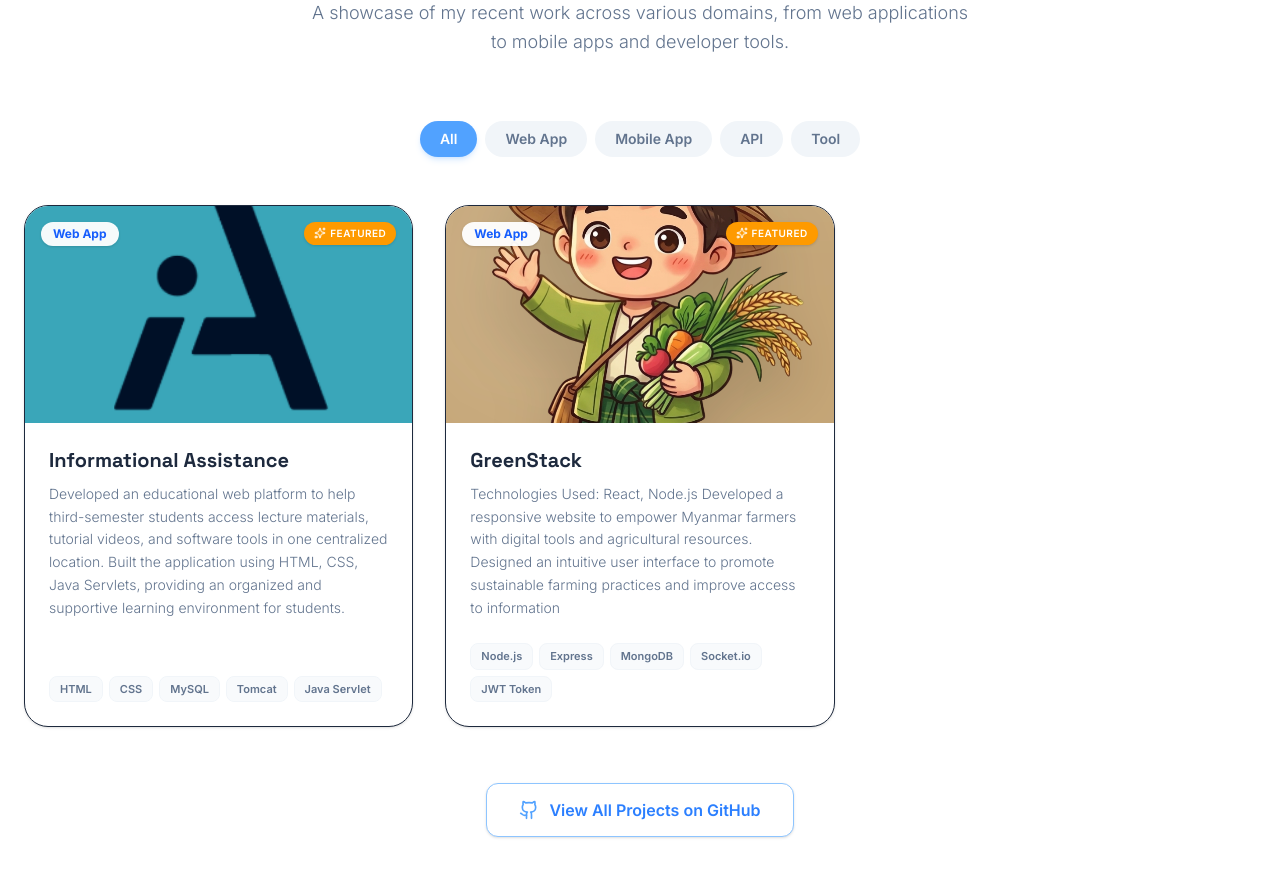
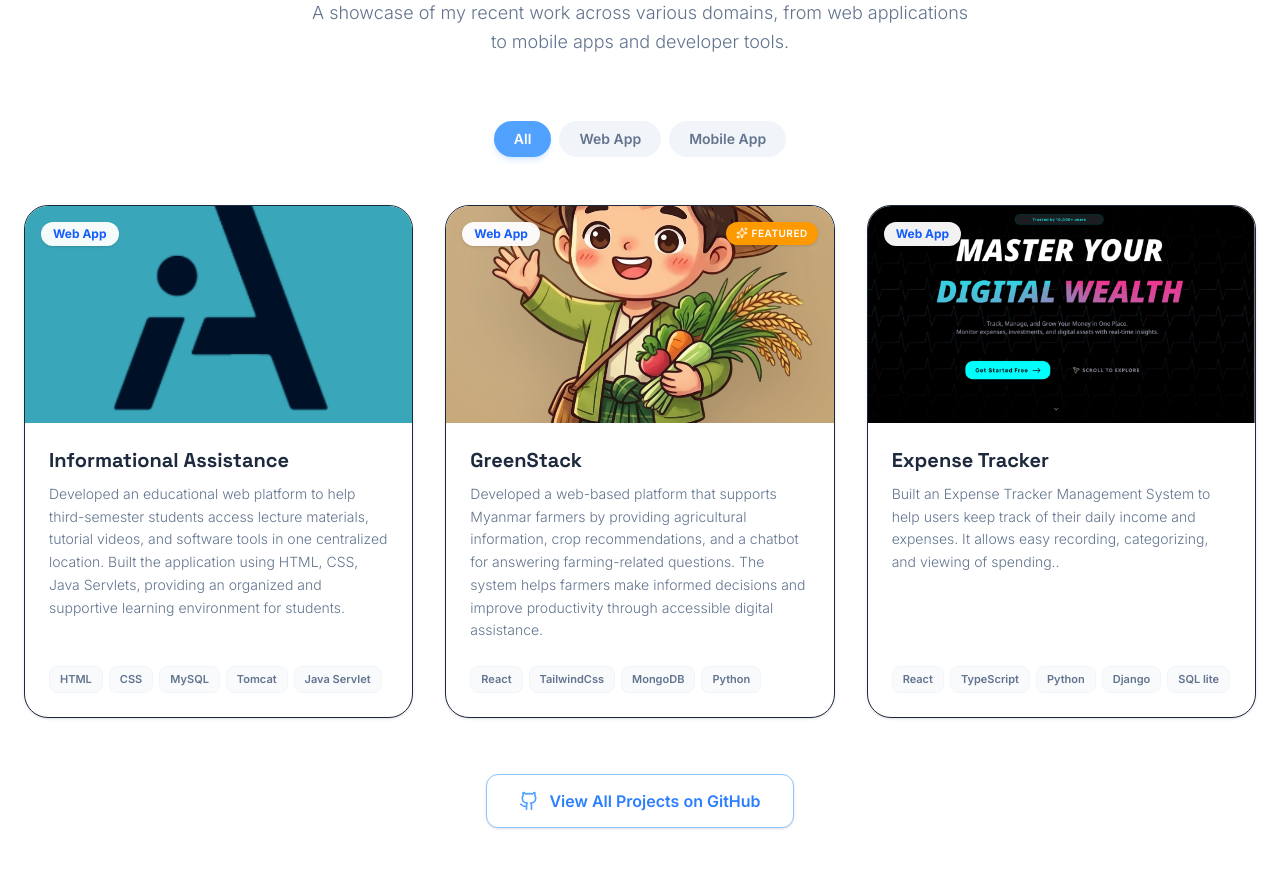
Before and after one commit to QaraEzio/wai_yan_portfolio, a React (Vite) app: page / in a window 1280 px wide. Shown: the part 2680-3557 px from the top of the page. Built offline with nearby package versions, Linux system fonts and the light colour scheme.

Commit message:
add project

```diff
--- a/src/components/Projects.tsx
+++ b/src/components/Projects.tsx
@@ -7,13 +7,15 @@ import { Project } from '../types';
 import pjimage_1 from '../assets/images/greenstack.png';
 // @ts-ignore: Allow importing image asset without a dedicated module declaration
 import pjimage_2 from '../assets/images/info_ass.png';
+// @ts-ignore: Allow importing image asset without a dedicated module declaration
+import pjimage_3 from '../assets/images/expense.png';
 
 export default function Projects() {
   const [selectedCategory, setSelectedCategory] = useState<'All' | 'Web App' | 'Mobile App' | 'API' | 'Tool'>('All');
   const [activeProjectModal, setActiveProjectModal] = useState<Project | null>(null);
 
-  const categories: ('All' | 'Web App' | 'Mobile App' | 'API' | 'Tool')[] = [
-    'All', 'Web App', 'Mobile App', 'API', 'Tool'
+  const categories: ('All' | 'Web App' | 'Mobile App' )[] = [
+    'All', 'Web App', 'Mobile App',
   ];
 
   const projects: Project[] = [
@@ -27,32 +29,32 @@ export default function Projects() {
       tags: ['HTML', 'CSS', 'MySQL', 'Tomcat','Java Servlet' ],
       liveUrl: 'https://jolly-bienenstitch-9279c8.netlify.app/',
       githubUrl: 'https://github.com/waiyanhtet/ecommerce-react-node',
-      featured: true
+      featured: false
     },
     {
       id: 'greenstack',
       title: 'GreenStack',
       category: 'Web App',
-      description: 'Technologies Used: React, Node.js Developed a responsive website to empower Myanmar farmers with digital tools and agricultural resources. Designed an intuitive user interface to promote sustainable farming practices and improve access to information',
-      longDescription: 'A production-hardened RESTful microservice tailored to support multiple collaborative users. Features robust role-based access controls, automatic MongoDB index optimization, rapid request parsing, and socket-driven live alerts when collaborative task cards migrate between lifecycle stages.',
+      description: 'Developed a web-based platform that supports Myanmar farmers by providing agricultural information, crop recommendations, and a chatbot for answering farming-related questions. The system helps farmers make informed decisions and improve productivity through accessible digital assistance.',
+      longDescription: 'Developed a web-based platform that supports Myanmar farmers by providing agricultural information, crop recommendations, and a chatbot for answering farming-related questions. The system helps farmers make informed decisions and improve productivity through accessible digital assistance.',
       image: pjimage_1,
-      tags: ['Node.js', 'Express', 'MongoDB', 'Socket.io', 'JWT Token'],
-      liveUrl: 'https://api-tasks.example.com/docs',
-      githubUrl: 'https://github.com/waiyanhtet/task-manager-api',
+      tags: ['React', 'TailwindCss', 'MongoDB', 'Python'],
+      liveUrl: 'https://green-stack-frontend.vercel.app',
+      githubUrl: 'https://github.com/Hsu-Lae-Waddy/GreenStack.git',
       featured: true
     },
-    // {
-    //   id: 'weather-dash',
-    //   title: 'Weather Insights Dashboard',
-    //   category: 'Web App',
-    //   description: 'Interactive meteorological visualization workspace graphing environmental index ranges and historic precipitation trends.',
-    //   longDescription: 'Designed around clean data visualization patterns, this application polls the OpenWeather API and feeds complex responses into customizable chart arrays. Uses intensive localStorage caching routines to bypass repetitive query charges and maintain zero-latency render frames.',
-    //   image: 'https://images.unsplash.com/photo-1504608524841-42fe6f032b4b?auto=format&fit=crop&w=800&q=80',
-    //   tags: ['React', 'TypeScript', 'Recharts', 'Weather API', 'CSS Grid'],
-    //   liveUrl: 'https://weather-trends.example.com',
-    //   githubUrl: 'https://github.com/waiyanhtet/weather-dashboard-project',
-    //   featured: false
-    // },
+    {
+      id: 'xpense',
+      title: 'Expense Tracker',
+      category: 'Web App',
+      description: 'Built an Expense Tracker Management System to help users keep track of their daily income and expenses. It allows easy recording, categorizing, and viewing of spending..',
+      longDescription: 'Built an Expense Tracker Management System to help users keep track of their daily income and expenses. It allows easy recording, categorizing, and viewing of spending..',
+      image: pjimage_3,
+      tags: ['React', 'TypeScript', 'Python', 'Django', 'SQL lite'],
+      liveUrl: 'https://weather-trends.example.com',
+      githubUrl: 'https://github.com/QaraEzio/ExpenseTracker_Django.git',
+      featured: false
+    },
     // {
     //   id: 'ucsy-helper',
     //   title: 'UCSY Student Helper Portal',
@@ -281,10 +283,10 @@ export default function Projects() {
 
                   {/* Source Control & Demos */}
                   <div className="pt-4 border-t border-slate-100 flex flex-wrap justify-between items-center gap-4 flex-shrink-0">
-                    <div className="flex items-center space-x-1.5 text-xs text-slate-400 font-mono">
+                    {/* <div className="flex items-center space-x-1.5 text-xs text-slate-400 font-mono">
                       <Code className="w-3.5 h-3.5" />
                       <span>Verified Sandbox Mock Release</span>
-                    </div>
+                    </div> */}
 
                     <div className="flex items-center space-x-3.5">
                       {activeProjectModal.githubUrl && (
```
Also changed, not shown: src/assets/images/expense.png (added).
